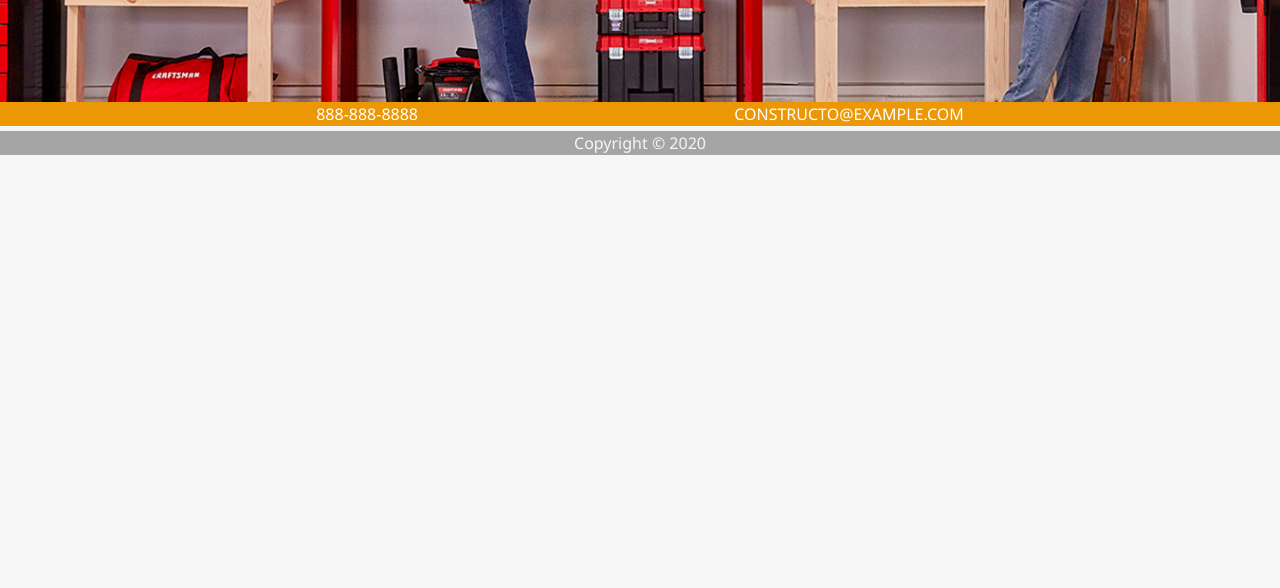
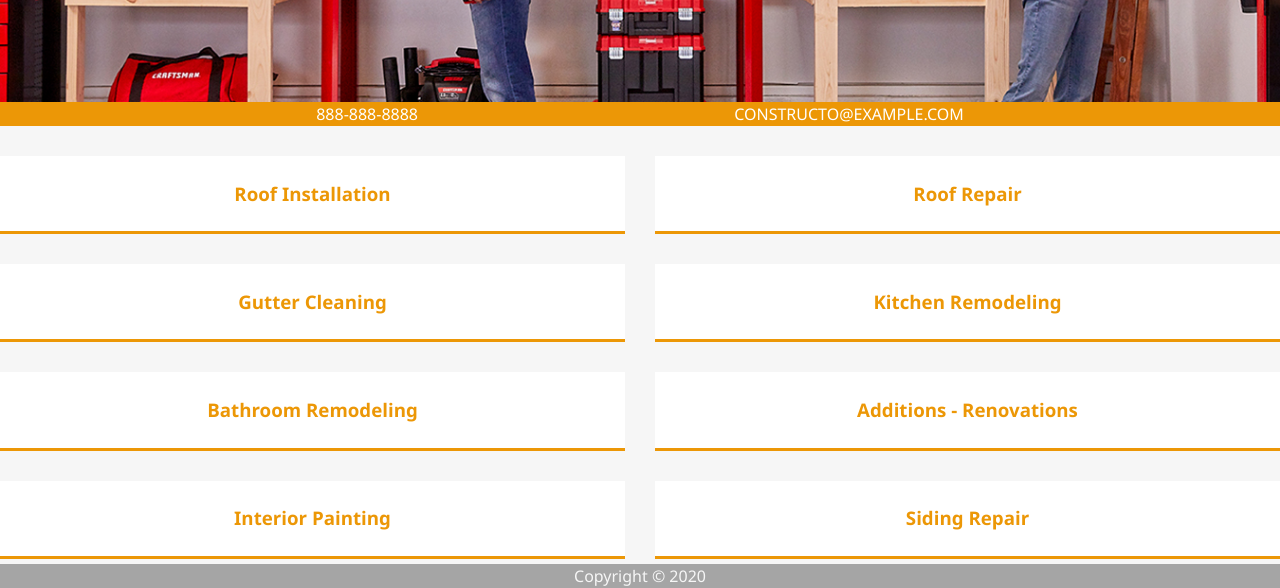
Before and after one commit to alexarmatas/constructionSite, a website: page dist/services.html in a window 1280 px wide. Shown: the part 415-1003 px from the top of the page. Before the commit the page ends 800 px from the top, so only its background shows below. Drawn offline with Linux system fonts and the light colour scheme.

Commit message:
added in service grid

```diff
--- a/scss/_services.scss
+++ b/scss/_services.scss
@@ -47,3 +47,22 @@
   line-height: 48px;
   text-shadow: 1px 1px 2px darken($color: $secondary-color, $amount: 40);
 }
+
+.grid-container {
+  padding-top: 30px;
+  display: grid;
+  grid-gap: 30px;
+  grid-template-areas:
+    "service-1 service-2"
+    "service-3 service-4"
+    "service-5 service-6"
+    "service-7 service-8";
+  grid-template-columns: repeat(2, 1fr);
+}
+
+.service {
+  background: white;
+  text-align: center;
+  padding: 0.3rem;
+  border-bottom: $secondary-color 3px solid;
+}
```
Also changed, not shown: dist/css/main.css, dist/services.html.
